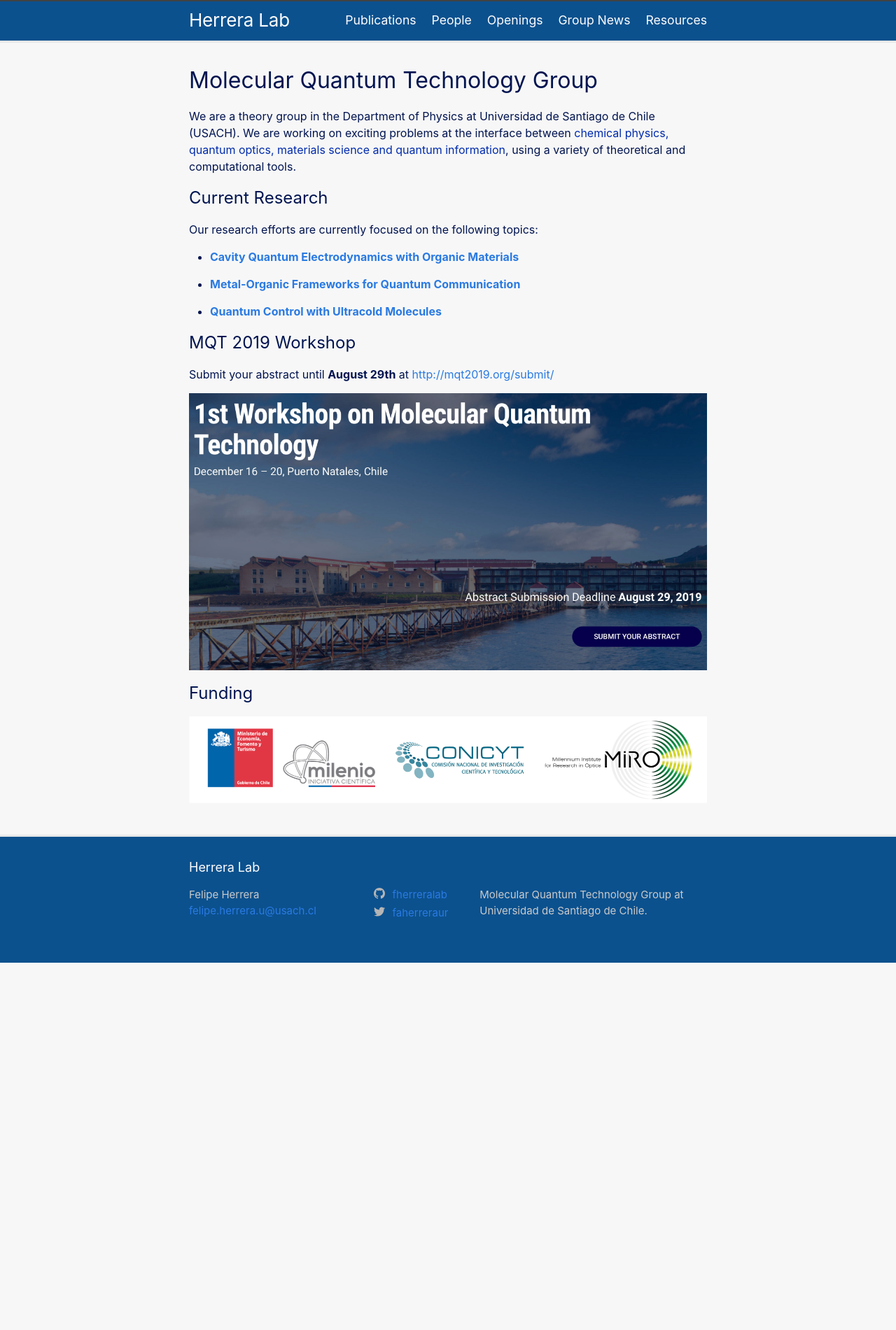
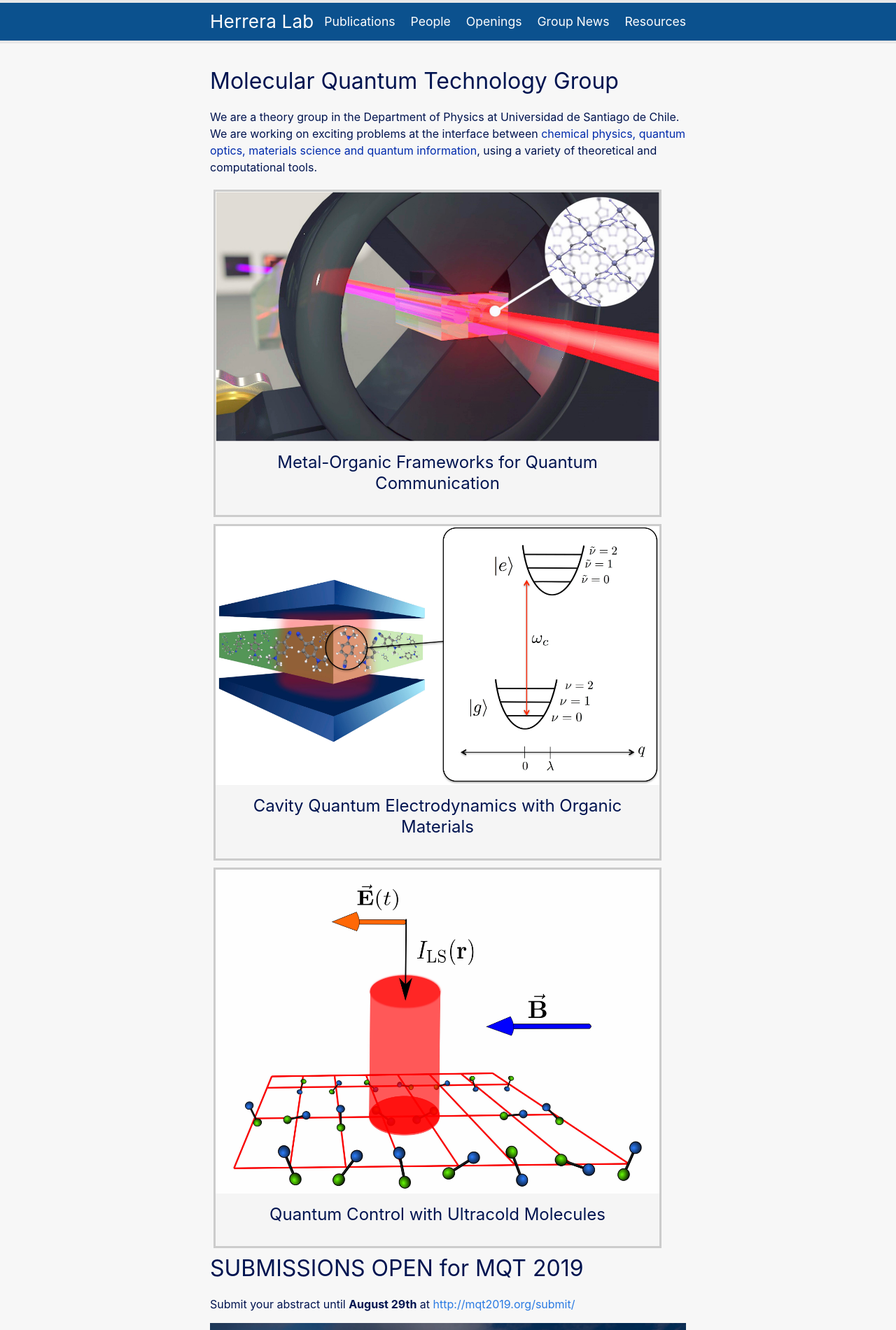
Before and after one commit to fherreralab/fherreralab.github.io, a Jekyll site: the page built from index.md, in a window 1280 px wide. Shown: the top 1901 px of the page at 70% size. Built offline with Jekyll 4.4.1, drawn with Linux system fonts in a browser that asks for light colours; before the commit the page ends 1376 px from its top, so only the background shows below that.

Commit message:
redesigned homepage

```diff
--- a/_sass/minima/_base.scss
+++ b/_sass/minima/_base.scss
@@ -28,6 +28,24 @@ body {
   flex-direction: column;
 }
 
+.flex-container {
+  display: flex;
+  flex-wrap: wrap;
+  flex-direction: column;
+  font: $base-font-weight #{$base-font-size}/#{$base-line-height} $base-font-family;
+  color: $text-color;
+  background-color: $background-color;
+  width: $content-width;
+}
+
+.flex-container > div {
+  font: $base-font-weight #{$base-font-size}/#{$base-line-height} $base-font-family;
+  background-color: lighten( $grey-color, 45%);
+  width: 100%;
+  margin: 30px;
+  text-align: center;
+  line-height: 30px;
+}
 
 
 /**
--- a/_sass/minima/_layout.scss
+++ b/_sass/minima/_layout.scss
@@ -2,8 +2,8 @@
  * Site header
  */
 .site-header {
-  border-top: 2px solid $grey-color-dark;
-  border-bottom: 3px solid $grey-color-light;
+  border-top: 4px solid $grey-color-light;
+  border-bottom: 4px solid $grey-color-light;
   min-height: $spacing-unit * 1.865;
   background-color: $dark-color;
 
@@ -15,7 +15,7 @@
   @include relative-font-size(1.625);
   font-weight: 400;
   line-height: $base-line-height * $base-font-size * 2.25;
-  letter-spacing: -0.2px;
+  letter-spacing: 0.2px;
   margin-bottom: 0;
   float: left;
   color: $light-text-color;
@@ -273,17 +273,17 @@
 
  div.gallery {
     margin: 5px;
-    border: 1px solid #ccc;
-    float: left;
-    width: 180px;
+    border: 3px solid #ccc;
+    float: center;
+    width: 80%;
 }
 
 div.gallery:hover {
-    border: 1px solid #777;
+    border: 2px solid #777;
 }
 
 div.gallery img {
-    width: 100%;
+    width: 95%;
     height: auto;
 }
 
@@ -291,3 +291,32 @@ div.desc {
     padding: 15px;
     text-align: center;
 }
+
+* {
+  box-sizing: border-box;
+}
+
+.responsive {
+  padding: 0 6px;
+  float: left;
+  width: 24.99999%;
+}
+
+@media only screen and (max-width: 700px) {
+  .responsive {
+    width: 49.99999%;
+    margin: 6px 0;
+  }
+}
+
+@media only screen and (max-width: 500px) {
+  .responsive {
+    width: 100%;
+  }
+}
+
+.clearfix:after {
+  content: "";
+  display: table;
+  clear: both;
+}
--- a/index.md
+++ b/index.md
@@ -3,31 +3,49 @@ layout: home
 title: Molecular Quantum Technology Group
 ---
 
-We are a theory group in the Department of Physics at Universidad de Santiago de Chile (USACH). We are working on exciting problems at the interface between <span style="color: #002bac">chemical physics, quantum optics, materials science and quantum information</span>, using a variety of theoretical and computational tools.
-
-
-## Current Research
-
-Our research efforts are currently focused on the following topics:
-
-
-* [**Cavity Quantum Electrodynamics with Organic Materials**][organic-qed]
-
-
-* [**Metal-Organic Frameworks for Quantum Communication**][mof-nlo]
-
-
-* [**Quantum Control with Ultracold Molecules**][cold-molecules]
+We are a theory group in the Department of Physics at Universidad de Santiago de Chile. We are working on exciting problems at the interface between <span style="color: #002bac">chemical physics, quantum optics, materials science and quantum information</span>, using a variety of theoretical and computational tools.
 
 
 
+<div class="flex-container">
+	<div class="gallery">
+	 <a target="_blank" href="{{absolute_url}}/research/mof-nlo/">
+      <img src="{{absolute_url}}/assets/img/mof-shg.jpeg" alt="QKD with MOFs" style="width:100%">
+	 </a>
+      <div class="desc">
+        <h2>Metal-Organic Frameworks for Quantum Communication</h2>
+    </div>
+	</div>
 
 
-## MQT 2019 Workshop
+	<div class="gallery">
+	 <a target="_blank" href="{{absolute_url}}/research/organic-qed/">
+      <img src="{{absolute_url}}/assets/img/displaced-potential-cavity.jpeg" alt="Organic cavity QED" style="width:100%">
+	 </a>
+      <div class="desc">
+        <h2>Cavity Quantum Electrodynamics with Organic Materials</h2>
+    </div>
+	</div>
+
+	<div class="gallery">
+	 <a target="_blank" href="{{absolute_url}}/research/cold-molecules/">
+      <img src="{{absolute_url}}/assets/img/driven-polar-molecules.jpeg" alt="Cold molecule quantum computer" style="width:100%">
+	 </a>
+      <div class="desc">
+        <h2>Quantum Control with Ultracold Molecules</h2>
+	</div>
+	</div>
+</div>
+
+
+
+# SUBMISSIONS OPEN for MQT 2019
 
 Submit your abstract until **August 29th** at [http://mqt2019.org/submit/](http://mqt2019.org/submit/)
 
-![MQT homepage image][mqt-image]
+<a target="_blank" href="http://mqt2019.org">
+<img src="{{absolute_url}}/assets/img/mqt-home-screenshot.jpg" alt="MQT 2019 workshop" style="width:100%">
+</a>
 
 
 ## Funding
```
Also changed, not shown: people.md (+2 -0 lines), assets/img/mqt-home-screenshot.jpg, 3 other files.
